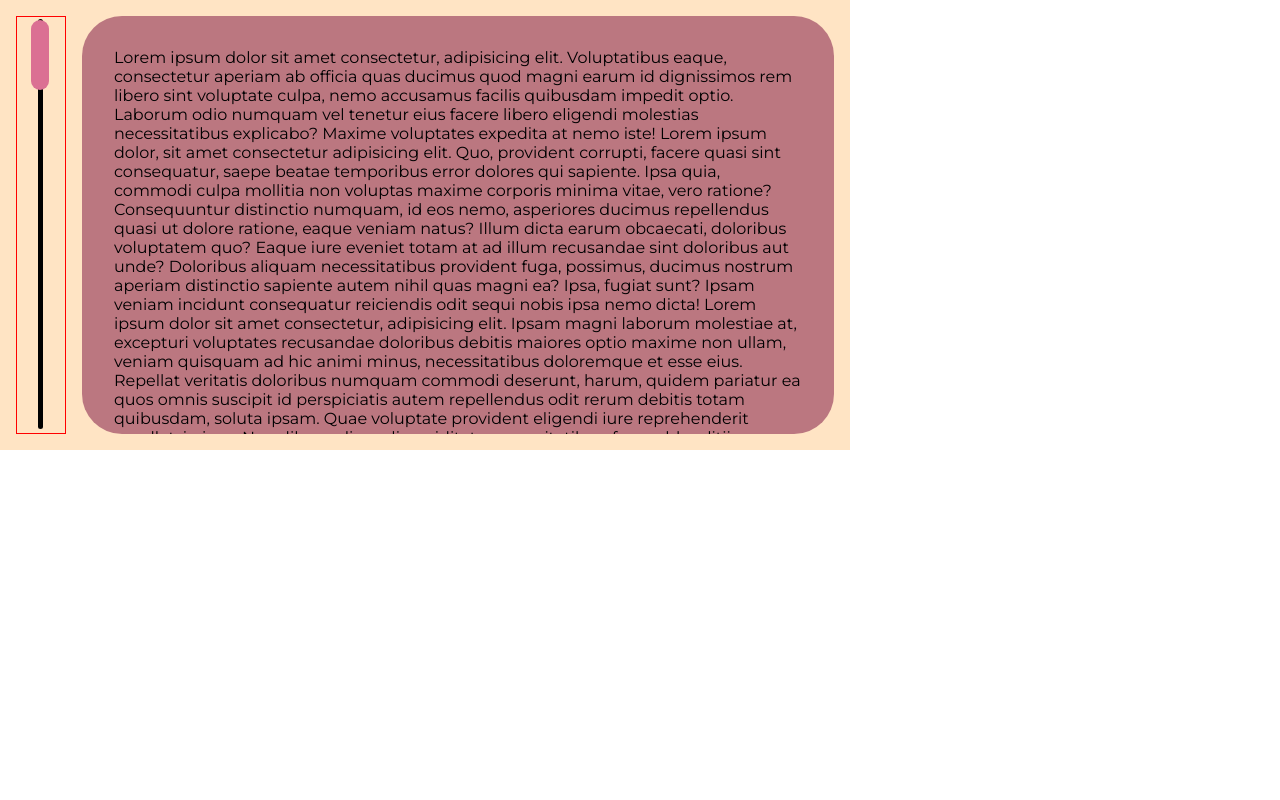
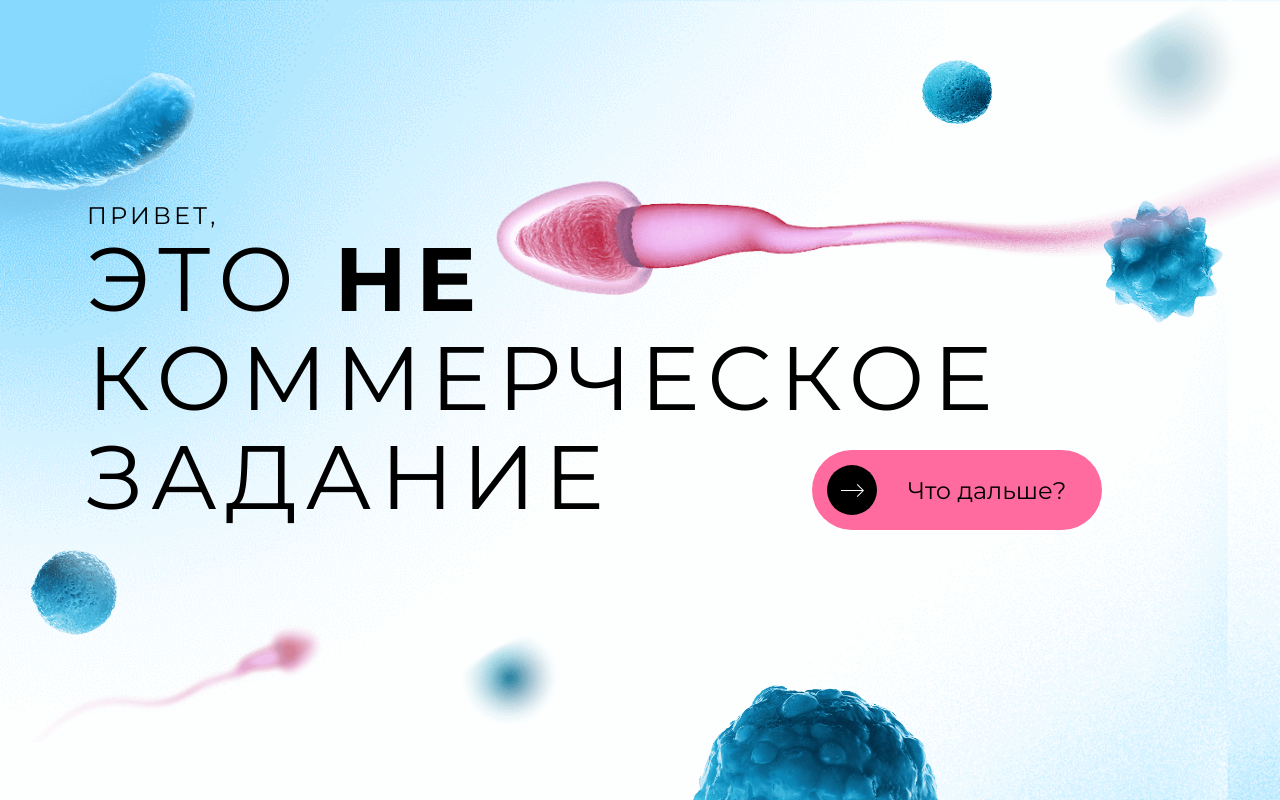
Before and after one commit to ScarSymmetry/onpoint-rite-of-passage, a React (Create React App) app: page / in a window 1280 px wide. Built offline with nearby package versions, Linux system fonts and the light colour scheme; the HTML template or start-up script is replaced by a standard one.

Commit message:
add reusable cta button

```diff
--- a/src/App.js
+++ b/src/App.js
@@ -8,10 +8,10 @@ import './index.css';
 function App() {
   return (
     <SlidesWrapper>
-      {/* <PageOne /> */}
+      <PageOne />
       {/* <PageTwo /> */}
       {/* <PageThree /> */}
-      <ScrollBox />
+      {/* <ScrollBox /> */}
     </SlidesWrapper>
   );
 }
--- /dev/null
+++ b/src/components/CTAButton/CTAButton.js
@@ -0,0 +1,15 @@
+import styles from './CTAButton.module.css';
+const CTAButton = ({ children, onClick, buttonType }) => {
+  const circleType = buttonType === 'next' ? styles.ctaNext : styles.ctaPlus;
+
+  return (
+    <button
+      className={`${styles.ctaButton} ${circleType}`}
+      onClick={onClick}
+    >
+      <span>{children}</span>
+    </button>
+  );
+};
+
+export default CTAButton;
--- /dev/null
+++ b/src/components/CTAButton/CTAButton.module.css
@@ -0,0 +1,50 @@
+.ctaButton {
+  position: relative;
+  display: flex;
+  justify-content: center;
+  align-items: center;
+  aspect-ratio: 3.625 / 1;
+  width: 290px;
+  background-color: #ff6a9f;
+  border: none;
+  font-size: 1.5rem;
+  padding: 1rem;
+  border-radius: 50px;
+}
+
+.ctaNext::after {
+  content: '';
+  background-image: url(/src/assets/icons/arrowright.svg);
+  background-size: 25px;
+  background-position: center;
+  background-repeat: no-repeat;
+  background-color: black;
+
+  position: absolute;
+  top: 15px;
+  left: 15px;
+
+  width: 50px;
+  height: 50px;
+  border-radius: 50%;
+}
+.ctaPlus::after {
+  content: '';
+  background-image: url(/src/assets/icons//plusicon.svg);
+  background-size: 25px;
+  background-position: center;
+  background-repeat: no-repeat;
+  background-color: black;
+
+  position: absolute;
+  top: 15px;
+  left: 15px;
+
+  width: 50px;
+  height: 50px;
+  border-radius: 50%;
+}
+
+.ctaButton span {
+  margin-left: 60px;
+}
--- a/src/components/PageOne/PageOne.js
+++ b/src/components/PageOne/PageOne.js
@@ -1,3 +1,4 @@
+import CTAButton from '../CTAButton/CTAButton';
 import styles from './PageOne.module.css';
 import IMAGES from '../../assets/images/pageone';
 const PageOne = () => {
@@ -13,7 +14,7 @@ const PageOne = () => {
       </section>
 
       <div className={styles.cta}>
-        <button>Что дальше?</button>
+        <CTAButton buttonType='next'>Что дальше?</CTAButton>
       </div>
 
       <img
--- a/src/components/PageOne/PageOne.module.css
+++ b/src/components/PageOne/PageOne.module.css
@@ -1,14 +1,15 @@
 .grid {
   position: relative;
   height: 100vh;
-  min-width: 1024px;
+  width: 100vw;
   display: grid;
   grid-template-columns: 6.8vw 1fr 1.5fr 2.2fr 4.45vw;
-  grid-template-rows: 50px 1fr 1fr 1fr 30px;
+  grid-template-rows: 50px 1fr 2fr 1fr 30px;
   background-image: url(/src/assets/backgrounds/bg1.png);
   background-size: cover;
   background-repeat: no-repeat;
   scroll-snap-align: start;
+  overflow: hidden;
 }
 
 .greeting {
@@ -28,7 +29,7 @@
 }
 
 .textfield__paragraph {
-  font-size: 80px;
+  font-size: 90px;
 
   text-transform: uppercase;
   line-height: 1.1;
@@ -84,8 +85,8 @@
   grid-column: 3 / -1;
   grid-row: 2 / 4;
   align-self: center;
-  top: 110px;
-  left: 80px;
+  top: 70px;
+  left: 120px;
   transform: scale(0.9);
   z-index: 5;
 }
@@ -114,9 +115,10 @@
 }
 
 .cta {
+  position: absolute;
   grid-column: 4 / 5;
   grid-row: 3 / 4;
+  bottom: 60px;
   align-self: end;
   justify-self: center;
-  margin-bottom: 30px;
 }
--- a/src/components/PageThree/PageThree.module.css
+++ b/src/components/PageThree/PageThree.module.css
@@ -1,6 +1,6 @@
 .grid {
   height: 100vh;
-  min-width: 1024px;
+  width: 100vw;
   display: grid;
   grid-template-columns: 6.8vw 1fr 1.5fr 2.2fr 4.45vw;
   grid-template-rows: 50px 1fr 1fr 1fr 30px;
@@ -8,4 +8,5 @@
   background-size: cover;
   background-repeat: no-repeat;
   scroll-snap-align: start;
+  overflow: hidden;
 }
--- a/src/components/PageTwo/PageTwo.module.css
+++ b/src/components/PageTwo/PageTwo.module.css
@@ -1,7 +1,7 @@
 .grid {
   position: relative;
   height: 100vh;
-  min-width: 1024px;
+  width: 100vw;
   display: grid;
   grid-template-columns: 6.8vw 1fr 1.5fr 2.2fr 4.45vw;
   grid-template-rows: 50px 1fr 2fr 1fr 30px;
--- a/src/components/ScrollBox/ScrollBox.js
+++ b/src/components/ScrollBox/ScrollBox.js
@@ -6,9 +6,9 @@ const ScrollBox = () => {
   const [range, setRange] = useState(0);
 
   useEffect(() => {
-    const scrollOffset = textRef.current.scrollHeight - textRef.current.clientHeight;
+    const scrollOffset =
+      textRef.current.scrollHeight - textRef.current.clientHeight;
     const scrollPercentage = (scrollOffset / 100) * Number(range);
-    console.log(scrollPercentage);
     textRef.current.scrollTop = scrollPercentage;
   }, [range]);
 
@@ -23,7 +23,6 @@ const ScrollBox = () => {
           className={styles.range}
           type='range'
           orient='vertical'
-          step={1}
           min={0}
           max={100}
           value={range}
@@ -63,32 +62,6 @@ const ScrollBox = () => {
           architecto molestias! Earum dolorem qui tempore excepturi provident,
           corporis non hic alias suscipit est a totam eius. Saepe dolores
           molestiae voluptatum voluptatibus quos quae iusto alias. Debitis,
-          doloribus quas iusto fuga quasi quae, nesciunt facilis nulla,
-          dignissimos modi obcaecati voluptatum nostrum beatae quod pariatur
-          dolor iste reprehenderit asperiores. Ab soluta rerum, earum ipsam
-          exercitationem impedit consequuntur quam. Incidunt molestias nam eius
-          in placeat repudiandae possimus minima nostrum quis ipsum ab
-          voluptatibus, laboriosam assumenda, esse corrupti rem nobis earum
-          vitae, sed facilis animi excepturi dignissimos? Dignissimos dolore
-          veritatis laudantium, deleniti corporis deserunt, fugiat temporibus at
-          facilis, id quod commodi. Ratione quos necessitatibus iure at fugit
-          eaque ex corrupti, nihil mollitia impedit maiores, nulla perferendis
-          quisquam ducimus distinctio a quas optio reprehenderit repellendus ad
-          voluptates natus esse. Voluptatibus sint facere labore veniam velit
-          debitis perspiciatis quis eligendi temporibus ratione illum laborum
-          officiis ut, minima tempora blanditiis error delectus obcaecati fuga,
-          explicabo ipsa, aliquid deleniti magni aperiam. Unde facilis fugit
-          asperiores labore veniam consequatur? Earum dolor similique ipsam
-          tempore molestias numquam illo, iure veritatis adipisci molestiae
-          placeat quidem enim nisi, temporibus ad natus dolorum in quam eligendi
-          eius tenetur ratione eaque maiores fuga. Molestiae nemo nobis possimus
-          earum odit sequi ipsum repudiandae natus pariatur repellendus
-          architecto dolorem, quos aut blanditiis dicta velit consequatur
-          ratione facere doloribus laborum? Expedita odit dolore, doloremque
-          sunt aut fugit voluptatum vero quis aliquam illo dolorum tempore
-          maxime reprehenderit ipsum explicabo nostrum accusamus, perferendis
-          quae error laborum tempora quia! Ullam quod, ex modi inventore vel
-          pariatur dicta magnam quibusdam qui alias aspernatur adipisci corporis
         </p>
       </div>
     </section>
--- a/src/components/ScrollBox/ScrollBox.module.css
+++ b/src/components/ScrollBox/ScrollBox.module.css
@@ -1,7 +1,7 @@
 .grid {
   display: grid;
   grid-template-columns: minmax(50px, max-content) 1fr;
-  column-gap: 1em;
+  column-gap: 5px;
   max-width: 850px;
   padding: 1em;
   height: 450px;
@@ -13,7 +13,7 @@
   grid-row: 1 / -1;
   height: 100%;
   position: relative;
-  max-width: 50px;
+  max-width: 30px;
   border: 1px solid red;
   display: grid;
   grid-template-columns: 1fr;
@@ -52,8 +52,17 @@
 }
 
 .textWindow {
-  background-color: rgb(187, 119, 128);
+  background-color: hsl(var(--clr-white));
   overflow: auto;
   padding: 2em;
   border-radius: 40px;
+  touch-action: pan-x;
+  pointer-events: none;
+  -ms-overflow-style: none;
+  scrollbar-width: none;
+  overflow-y: scroll;
 }
+
+.textWindow::-webkit-scrollbar {
+  display: none;
+}
```
Also changed, not shown: src/assets/icons/arrowright.svg (added), src/assets/icons/plusicon.svg (added).
